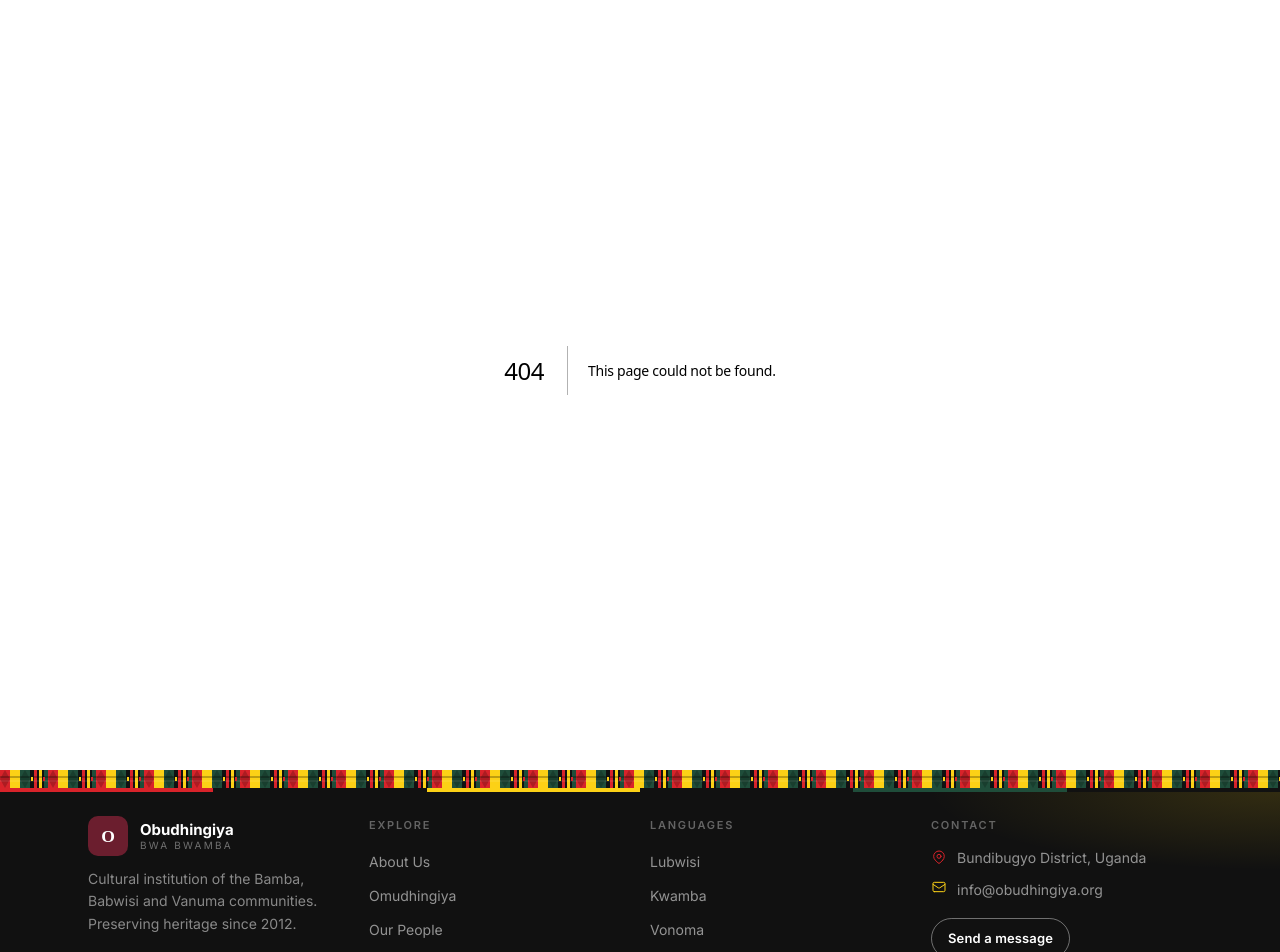
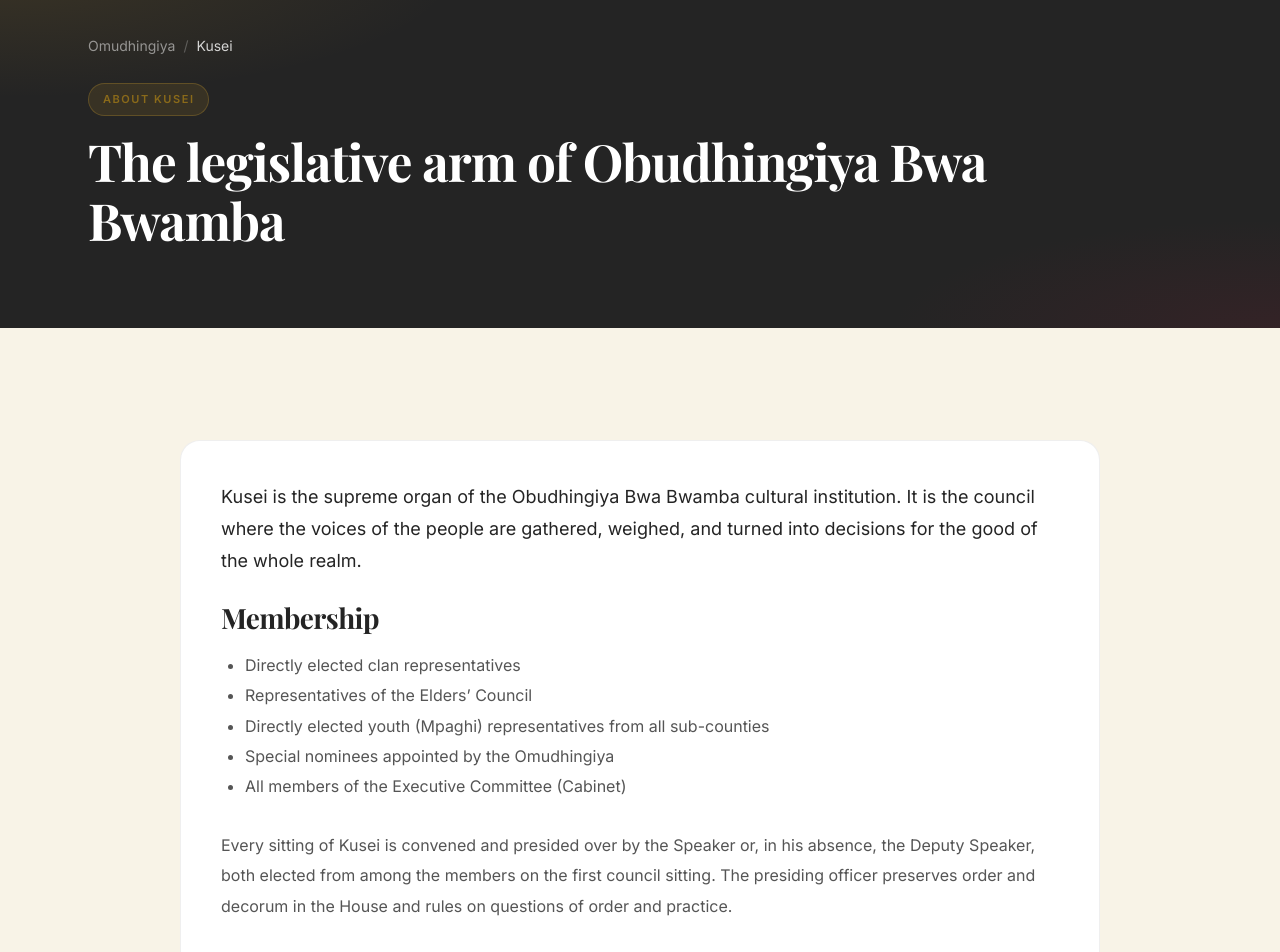
Before and after one commit to Ebiujchris/OBB-WEBSITE, a Next.js app: page /omudhingiya/kusei in a window 1280 px wide. Before the commit this address had no page. Shown: the part 120-1072 px from the top of the page. Built offline with nearby package versions, Linux system fonts and the light colour scheme; a web font is replaced by a local one.

Commit message:
Add Kusei page

```diff
--- /dev/null
+++ b/app/omudhingiya/kusei/page.tsx
@@ -0,0 +1,53 @@
+import Link from 'next/link';
+
+export default function KuseiPage() {
+  return (
+    <main>
+      <div className="page-hero">
+        <div className="container-site" style={{ position: 'relative' }}>
+          <nav style={{ display: 'flex', alignItems: 'center', gap: '0.5rem', marginBottom: '1.5rem' }}>
+            <Link href="/omudhingiya" style={{ fontSize: '0.875rem', color: 'rgba(255,255,255,0.5)' }}>Omudhingiya</Link>
+            <span style={{ color: 'rgba(255,255,255,0.25)', fontSize: '0.875rem' }}>/</span>
+            <span style={{ fontSize: '0.875rem', color: 'rgba(255,255,255,0.8)' }}>Kusei</span>
+          </nav>
+          <div className="badge badge-gold" style={{ marginBottom: '1.5rem' }}>About Kusei</div>
+          <h1 className="heading-serif" style={{ fontSize: 'clamp(2.25rem, 4vw, 3.5rem)', fontWeight: 700, color: '#fff', marginBottom: '1.25rem' }}>
+            The legislative arm of Obudhingiya Bwa Bwamba
+          </h1>
+        </div>
+      </div>
+
+      <section className="section-space" style={{ background: '#F8F3E7' }}>
+        <div className="container-site">
+          <div className="card" style={{ padding: '2.5rem', maxWidth: '920px', margin: '0 auto' }}>
+            <p style={{ fontSize: '1.125rem', color: '#242424', lineHeight: 1.8, marginBottom: '1.5rem' }}>
+              Kusei is the supreme organ of the Obudhingiya Bwa Bwamba cultural institution. It is the council where the voices of the people are gathered, weighed, and turned into decisions for the good of the whole realm.
+            </p>
+
+            <h2 className="heading-serif" style={{ fontSize: '1.75rem', fontWeight: 700, color: '#242424', marginBottom: '1rem' }}>
+              Membership
+            </h2>
+
+            <ul style={{ listStyle: 'disc', paddingLeft: '1.5rem', color: '#555', fontSize: '1rem', lineHeight: 1.9, marginBottom: '1.75rem' }}>
+              <li>Directly elected clan representatives</li>
+              <li>Representatives of the Elders’ Council</li>
+              <li>Directly elected youth (Mpaghi) representatives from all sub-counties</li>
+              <li>Special nominees appointed by the Omudhingiya</li>
+              <li>All members of the Executive Committee (Cabinet)</li>
+            </ul>
+
+            <p style={{ fontSize: '1rem', color: '#555', lineHeight: 1.9 }}>
+              Every sitting of Kusei is convened and presided over by the Speaker or, in his absence, the Deputy Speaker, both elected from among the members on the first council sitting. The presiding officer preserves order and decorum in the House and rules on questions of order and practice.
+            </p>
+
+            <div style={{ marginTop: '2rem' }}>
+              <Link href="/omudhingiya" style={{ fontSize: '0.9rem', fontWeight: 600, color: '#6B1E2E', display: 'inline-flex', alignItems: 'center', gap: '0.375rem' }}>
+                ← Back to Omudhingiya
+              </Link>
+            </div>
+          </div>
+        </div>
+      </section>
+    </main>
+  );
+}
```
Also changed, not shown: 1 other file (tests, documents, lock files or other folders).
